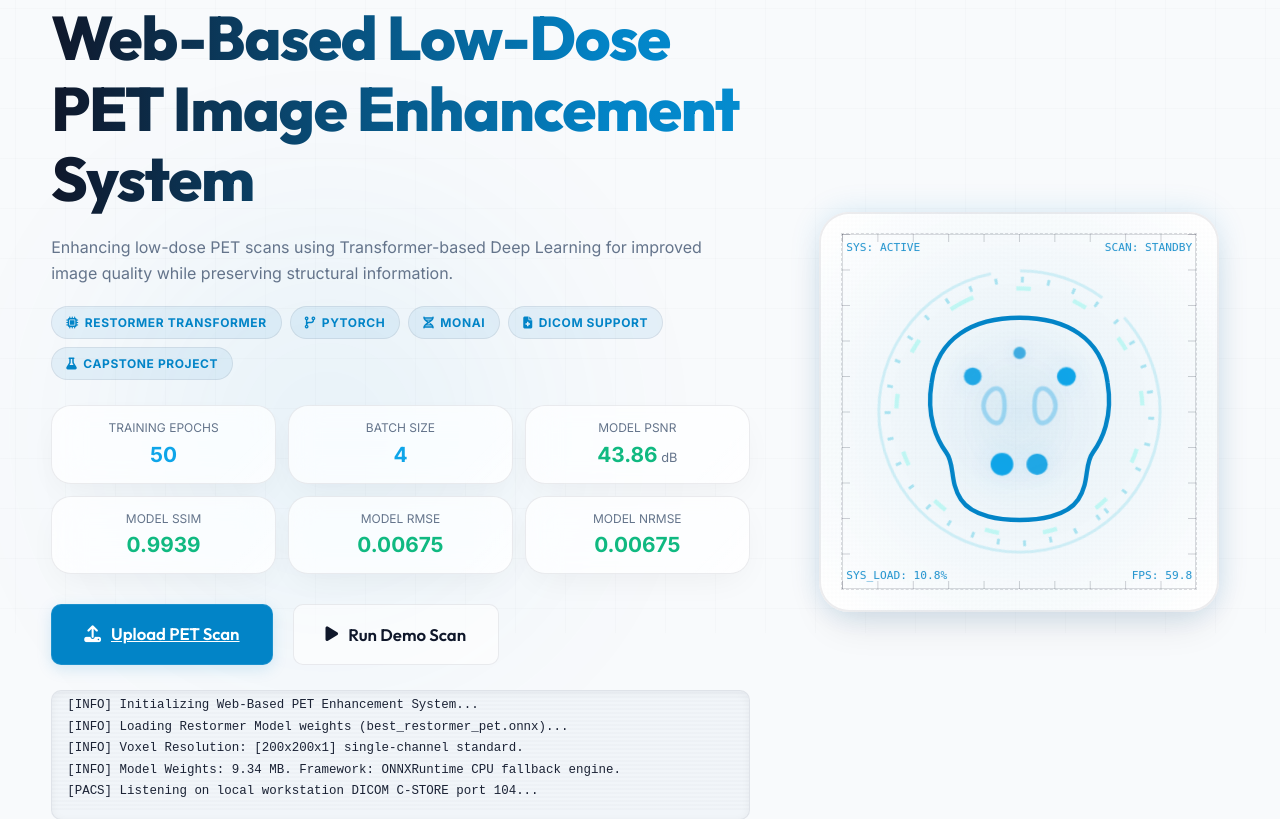
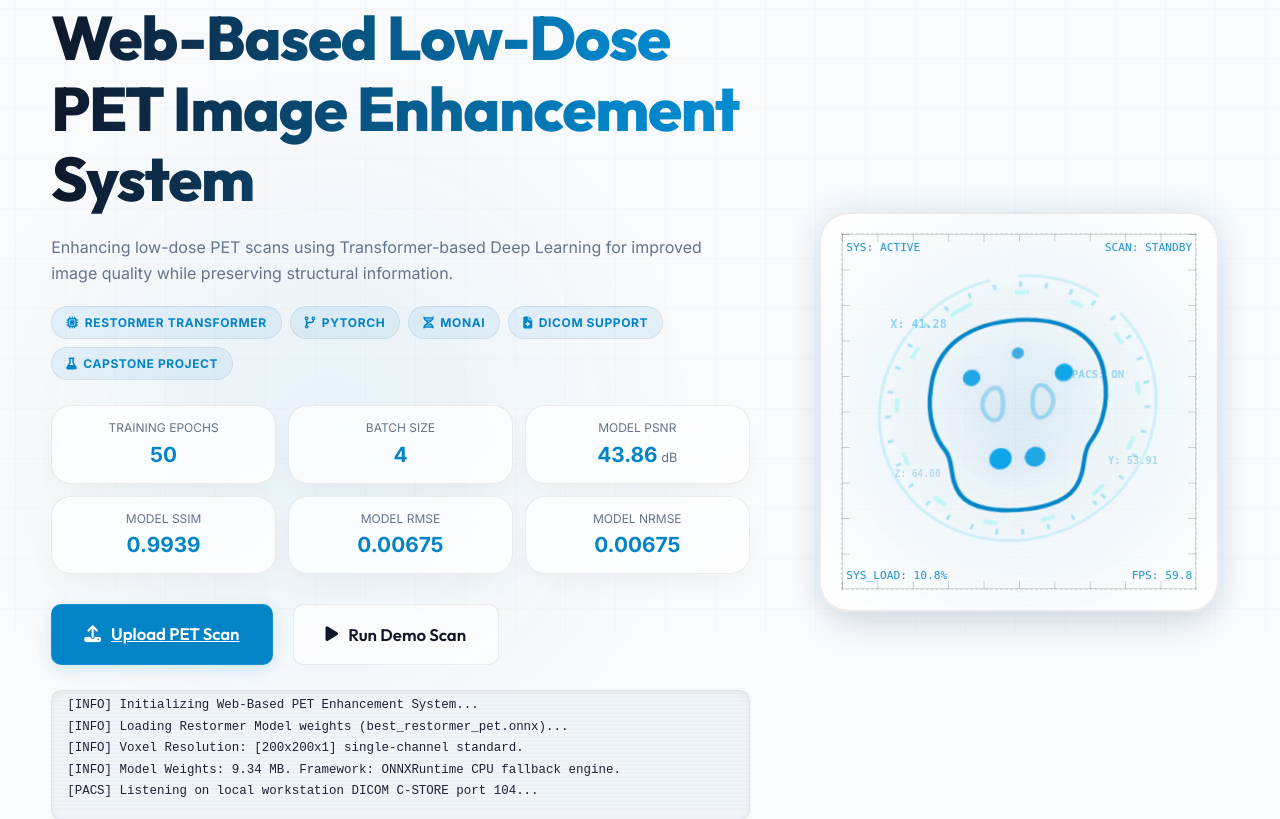
Before and after one commit to Karthik7661/LOW-DOSE-PET-ENHANCEMENT, a Flask app: page / in a window 1280 px wide. Shown: the part 167-986 px from the top of the page. Run offline with Flask 3, Linux system fonts and the light colour scheme; parts of the project's set-up code (start-up, migrations or seed data) failed here and were passed over.

Commit message:
Fix dynamic metric colors on theme toggle, add 3D card tilt interactions, and add floating 3D coordinate particles

```diff
--- a/static/css/styles.css
+++ b/static/css/styles.css
@@ -328,6 +328,22 @@ h1, h2, h3, h4 {
     background-position: -200% 0;
 }
 
+/* 3D Card Hover Tilt Utilities */
+.tilt-3d {
+    transform-style: preserve-3d;
+    perspective: 1000px;
+    transition: transform 0.3s cubic-bezier(0.16, 1, 0.3, 1), box-shadow 0.3s ease;
+}
+
+.tilt-3d * {
+    transform-style: preserve-3d;
+}
+
+.tilt-3d-child {
+    transform: translateZ(30px);
+    transition: transform 0.3s cubic-bezier(0.16, 1, 0.3, 1);
+}
+
 /* Futuristic Glowing Buttons */
 .btn {
     display: inline-flex;
@@ -538,6 +554,7 @@ h1, h2, h3, h4 {
     justify-content: center;
     overflow: hidden;
     position: relative;
+    transform-style: preserve-3d;
     box-shadow:
         0 20px 40px -12px rgba(15, 23, 42, 0.12),
         0 0 30px var(--glow-primary);
@@ -606,6 +623,59 @@ h1, h2, h3, h4 {
 .ruler-l { left: 0; border-left: 1px solid rgba(15, 23, 42, 0.15); }
 .ruler-r { right: 0; border-right: 1px solid rgba(15, 23, 42, 0.15); }
 
+/* 3D Holographic Perspective Floor Grid inside scanner */
+.visual-card::after {
+    content: "";
+    position: absolute;
+    bottom: -10px;
+    left: -10%;
+    width: 120%;
+    height: 120px;
+    background-image:
+        linear-gradient(rgba(15, 23, 42, 0.03) 1px, transparent 1px),
+        linear-gradient(90deg, rgba(15, 23, 42, 0.03) 1px, transparent 1px);
+    background-size: 24px 24px;
+    transform: perspective(120px) rotateX(80deg);
+    transform-origin: bottom center;
+    opacity: 0.85;
+    pointer-events: none;
+    z-index: 1;
+}
+
+/* Floating 3D Telemetry Coordinates Particles */
+.floating-particle {
+    position: absolute;
+    font-family: monospace;
+    font-size: 0.65rem;
+    font-weight: 700;
+    color: var(--color-primary);
+    opacity: 0.25;
+    pointer-events: none;
+    z-index: 3;
+    animation: drift3D 12s infinite linear alternate;
+}
+
+.p-1 { top: 30%; left: 15%; animation-delay: 0s; }
+.p-2 { top: 60%; right: 15%; animation-delay: -3s; }
+.p-3 { bottom: 35%; left: 20%; animation-delay: -6s; }
+.p-4 { top: 40%; right: 25%; animation-delay: -9s; }
+
+@keyframes drift3D {
+    0% {
+        transform: translate3d(0, 0, 0) scale(1);
+        opacity: 0.15;
+    }
+    50% {
+        transform: translate3d(15px, -20px, 30px) scale(1.15);
+        opacity: 0.45;
+        color: var(--color-secondary);
+    }
+    100% {
+        transform: translate3d(-10px, 15px, -20px) scale(0.9);
+        opacity: 0.2;
+    }
+}
+
 /* Brain SVG container adjustments */
 .brain-svg-container {
     width: 74%;
@@ -614,6 +684,8 @@ h1, h2, h3, h4 {
     display: flex;
     align-items: center;
     justify-content: center;
+    transform: rotateX(20deg) rotateY(-10deg) translateZ(10px);
+    transform-style: preserve-3d;
 }
 
 .brain-svg {
--- a/static/js/main.js
+++ b/static/js/main.js
@@ -896,4 +896,45 @@ document.addEventListener('DOMContentLoaded', () => {
             }
         });
     }
+
+    // 6. Generic Interactive 3D Card Hover Tilt Controller
+    const tiltCards = document.querySelectorAll('.tilt-3d');
+    tiltCards.forEach(card => {
+        card.addEventListener('mousemove', (e) => {
+            const rect = card.getBoundingClientRect();
+            const x = e.clientX - rect.left - rect.width / 2;
+            const y = e.clientY - rect.top - rect.height / 2;
+
+            // Proportional 3D rotation angles
+            const rotateX = -(y / rect.height) * 15;
+            const rotateY = (x / rect.width) * 15;
+
+            card.style.transform = `rotateX(${rotateX}deg) rotateY(${rotateY}deg)`;
+
+            // Pop out children in 3D space
+            const child = card.querySelector('.tilt-3d-child');
+            if (child) {
+                child.style.transform = 'translateZ(25px) scale(1.05)';
+            }
+        });
+
+        card.addEventListener('mouseleave', () => {
+            card.style.transform = 'rotateX(0deg) rotateY(0deg)';
+            card.style.transition = 'transform 0.4s ease';
+
+            const child = card.querySelector('.tilt-3d-child');
+            if (child) {
+                child.style.transform = 'translateZ(0px) scale(1)';
+                child.style.transition = 'transform 0.4s ease';
+            }
+        });
+
+        card.addEventListener('mouseenter', () => {
+            card.style.transition = 'none';
+            const child = card.querySelector('.tilt-3d-child');
+            if (child) {
+                child.style.transition = 'none';
+            }
+        });
+    });
 });
--- a/templates/index.html
+++ b/templates/index.html
@@ -63,29 +63,29 @@
 
                 <!-- Animated Statistics Cards -->
                 <div class="hero-stats-grid" style="display: grid; grid-template-columns: repeat(3, 1fr); gap: 12px; margin-bottom: 30px;">
-                    <div class="glass-card" style="padding: 12px; text-align: center;">
+                    <div class="glass-card tilt-3d" style="padding: 12px; text-align: center;">
                         <span style="font-size: 0.75rem; color: var(--color-text-muted); display: block; text-transform: uppercase;">Training Epochs</span>
-                        <strong style="font-size: 1.3rem; color: var(--color-secondary);" class="hero-stat-val" data-val="50" data-decimals="0">0</strong>
+                        <strong style="font-size: 1.3rem; color: var(--color-primary);" class="hero-stat-val tilt-3d-child" data-val="50" data-decimals="0">0</strong>
                     </div>
-                    <div class="glass-card" style="padding: 12px; text-align: center;">
+                    <div class="glass-card tilt-3d" style="padding: 12px; text-align: center;">
                         <span style="font-size: 0.75rem; color: var(--color-text-muted); display: block; text-transform: uppercase;">Batch Size</span>
-                        <strong style="font-size: 1.3rem; color: var(--color-secondary);" class="hero-stat-val" data-val="4" data-decimals="0">0</strong>
+                        <strong style="font-size: 1.3rem; color: var(--color-primary);" class="hero-stat-val tilt-3d-child" data-val="4" data-decimals="0">0</strong>
                     </div>
-                    <div class="glass-card" style="padding: 12px; text-align: center;">
+                    <div class="glass-card tilt-3d" style="padding: 12px; text-align: center;">
                         <span style="font-size: 0.75rem; color: var(--color-text-muted); display: block; text-transform: uppercase;">Model PSNR</span>
-                        <strong style="font-size: 1.3rem; color: var(--color-success);" class="hero-stat-val" data-val="43.86" data-decimals="2">0</strong><span style="font-size: 0.8rem; color: var(--color-text-muted);"> dB</span>
+                        <strong style="font-size: 1.3rem; color: var(--color-primary);" class="hero-stat-val tilt-3d-child" data-val="43.86" data-decimals="2">0</strong><span style="font-size: 0.8rem; color: var(--color-text-muted);"> dB</span>
                     </div>
-                    <div class="glass-card" style="padding: 12px; text-align: center;">
+                    <div class="glass-card tilt-3d" style="padding: 12px; text-align: center;">
                         <span style="font-size: 0.75rem; color: var(--color-text-muted); display: block; text-transform: uppercase;">Model SSIM</span>
-                        <strong style="font-size: 1.3rem; color: var(--color-success);" class="hero-stat-val" data-val="0.9939" data-decimals="4">0</strong>
+                        <strong style="font-size: 1.3rem; color: var(--color-primary);" class="hero-stat-val tilt-3d-child" data-val="0.9939" data-decimals="4">0</strong>
                     </div>
-                    <div class="glass-card" style="padding: 12px; text-align: center;">
+                    <div class="glass-card tilt-3d" style="padding: 12px; text-align: center;">
                         <span style="font-size: 0.75rem; color: var(--color-text-muted); display: block; text-transform: uppercase;">Model RMSE</span>
-                        <strong style="font-size: 1.3rem; color: var(--color-success);" class="hero-stat-val" data-val="0.00675" data-decimals="5">0</strong>
+                        <strong style="font-size: 1.3rem; color: var(--color-primary);" class="hero-stat-val tilt-3d-child" data-val="0.00675" data-decimals="5">0</strong>
                     </div>
-                    <div class="glass-card" style="padding: 12px; text-align: center;">
+                    <div class="glass-card tilt-3d" style="padding: 12px; text-align: center;">
                         <span style="font-size: 0.75rem; color: var(--color-text-muted); display: block; text-transform: uppercase;">Model NRMSE</span>
-                        <strong style="font-size: 1.3rem; color: var(--color-success);" class="hero-stat-val" data-val="0.00675" data-decimals="5">0</strong>
+                        <strong style="font-size: 1.3rem; color: var(--color-primary);" class="hero-stat-val tilt-3d-child" data-val="0.00675" data-decimals="5">0</strong>
                     </div>
                 </div>
 
@@ -106,6 +106,12 @@
                         <div class="hud-telem hud-telem-2" id="hudTelem2">SCAN: STANDBY</div>
                         <div class="hud-telem hud-telem-3" id="hudTelem3">LOAD: 14%</div>
                         <div class="hud-telem hud-telem-4" id="hudTelem4">FPS: 59.9</div>
+
+                        <!-- Floating 3D Telemetry Coordinates Particles -->
+                        <div class="floating-particle p-1">X: 41.28</div>
+                        <div class="floating-particle p-2">Y: 53.91</div>
+                        <div class="floating-particle p-3">Z: 64.00</div>
+                        <div class="floating-particle p-4">PACS: ON</div>
 
                         <!-- PACS Precision Scope Rulers -->
                         <div class="precision-scope-box">
@@ -219,7 +225,7 @@
                         <div class="panel-header">
                             <span class="panel-tag"><i class="fa-solid fa-radiation"></i> Low-Dose Input</span>
                         </div>
-                        <div class="upload-dropzone" id="uploadDropzone">
+                        <div class="upload-dropzone tilt-3d" id="uploadDropzone">
                             <input type="file" id="fileInput" accept=".dcm,.png,.jpg,.jpeg" style="display: none;">
                             <div class="dropzone-prompt" id="dropzonePrompt">
                                 <i class="fa-solid fa-cloud-arrow-up dropzone-icon"></i>
@@ -276,7 +282,7 @@
                         <div class="panel-header">
                             <span class="panel-tag tag-success"><i class="fa-solid fa-heart-pulse"></i> Enhanced Output</span>
                         </div>
-                        <div class="output-display" id="outputDisplay">
+                        <div class="output-display tilt-3d" id="outputDisplay">
                             <div class="output-placeholder" id="outputPlaceholder">
                                 <i class="fa-solid fa-shield-halved placeholder-icon"></i>
                                 <h3>AI Reconstruction</h3>
@@ -646,63 +652,63 @@
 
             <!-- Flowchart Timeline (7 steps) -->
             <div style="display: flex; justify-content: space-between; align-items: center; flex-wrap: wrap; gap: 15px; margin-top: 40px; padding: 20px 0;">
-                <div class="glass-card" style="flex: 1; min-width: 130px; padding: 15px; text-align: center; border-color: var(--color-card-border);">
+                <div class="glass-card tilt-3d" style="flex: 1; min-width: 130px; padding: 15px; text-align: center; border-color: var(--color-card-border);">
                     <i class="fa-solid fa-database" style="font-size: 1.5rem; color: var(--color-secondary); margin-bottom: 8px;"></i>
-                    <h4 style="font-size: 0.85rem; margin-bottom: 4px;">1. Dataset</h4>
+                    <h4 style="font-size: 0.85rem; margin-bottom: 4px;" class="tilt-3d-child">1. Dataset</h4>
                     <p style="font-size: 0.7rem; color: var(--color-text-muted);">Lung Cancer PET Slices</p>
                 </div>
                 <svg class="timeline-pulse-arrow" width="30" height="20" viewBox="0 0 30 20" style="display:inline-block; overflow:visible;">
                     <path d="M 0,10 L 25,10" fill="none" stroke="var(--color-primary)" stroke-width="2.5" class="timeline-pulse-path" />
                     <polygon points="20,6 28,10 20,14" fill="var(--color-primary)" />
                 </svg>
-                <div class="glass-card" style="flex: 1; min-width: 130px; padding: 15px; text-align: center;">
+                <div class="glass-card tilt-3d" style="flex: 1; min-width: 130px; padding: 15px; text-align: center;">
                     <i class="fa-solid fa-toolbox" style="font-size: 1.5rem; color: var(--color-secondary); margin-bottom: 8px;"></i>
-                    <h4 style="font-size: 0.85rem; margin-bottom: 4px;">2. Preprocessing</h4>
+                    <h4 style="font-size: 0.85rem; margin-bottom: 4px;" class="tilt-3d-child">2. Preprocessing</h4>
                     <p style="font-size: 0.7rem; color: var(--color-text-muted);">Load DICOM & Normalize</p>
                 </div>
                 <svg class="timeline-pulse-arrow" width="30" height="20" viewBox="0 0 30 20" style="display:inline-block; overflow:visible;">
                     <path d="M 0,10 L 25,10" fill="none" stroke="var(--color-primary)" stroke-width="2.5" class="timeline-pulse-path" />
                     <polygon points="20,6 28,10 20,14" fill="var(--color-primary)" />
                 </svg>
-                <div class="glass-card" style="flex: 1; min-width: 130px; padding: 15px; text-align: center;">
+                <div class="glass-card tilt-3d" style="flex: 1; min-width: 130px; padding: 15px; text-align: center;">
                     <i class="fa-solid fa-wave-square" style="font-size: 1.5rem; color: var(--color-secondary); margin-bottom: 8px;"></i>
-                    <h4 style="font-size: 0.85rem; margin-bottom: 4px;">3. Noise Sim</h4>
+                    <h4 style="font-size: 0.85rem; margin-bottom: 4px;" class="tilt-3d-child">3. Noise Sim</h4>
                     <p style="font-size: 0.7rem; color: var(--color-text-muted);">Poisson Simulation</p>
                 </div>
                 <svg class="timeline-pulse-arrow" width="30" height="20" viewBox="0 0 30 20" style="display:inline-block; overflow:visible;">
                     <path d="M 0,10 L 25,10" fill="none" stroke="var(--color-primary)" stroke-width="2.5" class="timeline-pulse-path" />
                     <polygon points="20,6 28,10 20,14" fill="var(--color-primary)" />
                 </svg>
-                <div class="glass-card" style="flex: 1; min-width: 130px; padding: 15px; text-align: center;">
+                <div class="glass-card tilt-3d" style="flex: 1; min-width: 130px; padding: 15px; text-align: center;">
                     <i class="fa-solid fa-laptop-medical" style="font-size: 1.5rem; color: var(--color-secondary); margin-bottom: 8px;"></i>
-                    <h4 style="font-size: 0.85rem; margin-bottom: 4px;">4. MONAI</h4>
+                    <h4 style="font-size: 0.85rem; margin-bottom: 4px;" class="tilt-3d-child">4. MONAI</h4>
                     <p style="font-size: 0.7rem; color: var(--color-text-muted);">Scale & Type transforms</p>
                 </div>
                 <svg class="timeline-pulse-arrow" width="30" height="20" viewBox="0 0 30 20" style="display:inline-block; overflow:visible;">
                     <path d="M 0,10 L 25,10" fill="none" stroke="var(--color-primary)" stroke-width="2.5" class="timeline-pulse-path" />
                     <polygon points="20,6 28,10 20,14" fill="var(--color-primary)" />
                 </svg>
-                <div class="glass-card" style="flex: 1; min-width: 130px; padding: 15px; text-align: center;">
+                <div class="glass-card tilt-3d" style="flex: 1; min-width: 130px; padding: 15px; text-align: center;">
                     <i class="fa-solid fa-brain" style="font-size: 1.5rem; color: var(--color-secondary); margin-bottom: 8px;"></i>
-                    <h4 style="font-size: 0.85rem; margin-bottom: 4px;">5. Restormer</h4>
+                    <h4 style="font-size: 0.85rem; margin-bottom: 4px;" class="tilt-3d-child">5. Restormer</h4>
                     <p style="font-size: 0.7rem; color: var(--color-text-muted);">Denoising network run</p>
                 </div>
                 <svg class="timeline-pulse-arrow" width="30" height="20" viewBox="0 0 30 20" style="display:inline-block; overflow:visible;">
                     <path d="M 0,10 L 25,10" fill="none" stroke="var(--color-primary)" stroke-width="2.5" class="timeline-pulse-path" />
                     <polygon points="20,6 28,10 20,14" fill="var(--color-primary)" />
                 </svg>
-                <div class="glass-card" style="flex: 1; min-width: 130px; padding: 15px; text-align: center;">
+                <div class="glass-card tilt-3d" style="flex: 1; min-width: 130px; padding: 15px; text-align: center;">
                     <i class="fa-solid fa-circle-check" style="font-size: 1.5rem; color: var(--color-secondary); margin-bottom: 8px;"></i>
-                    <h4 style="font-size: 0.85rem; margin-bottom: 4px;">6. Enhancement</h4>
+                    <h4 style="font-size: 0.85rem; margin-bottom: 4px;" class="tilt-3d-child">6. Enhancement</h4>
                     <p style="font-size: 0.7rem; color: var(--color-text-muted);">High-dose restoration</p>
                 </div>
                 <svg class="timeline-pulse-arrow" width="30" height="20" viewBox="0 0 30 20" style="display:inline-block; overflow:visible;">
                     <path d="M 0,10 L 25,10" fill="none" stroke="var(--color-primary)" stroke-width="2.5" class="timeline-pulse-path" />
                     <polygon points="20,6 28,10 20,14" fill="var(--color-primary)" />
                 </svg>
-                <div class="glass-card" style="flex: 1; min-width: 130px; padding: 15px; text-align: center; border-color: var(--color-card-border);">
+                <div class="glass-card tilt-3d" style="flex: 1; min-width: 130px; padding: 15px; text-align: center; border-color: var(--color-card-border);">
                     <i class="fa-solid fa-square-poll-vertical" style="font-size: 1.5rem; color: var(--color-success); margin-bottom: 8px;"></i>
-                    <h4 style="font-size: 0.85rem; margin-bottom: 4px;">7. Evaluation</h4>
+                    <h4 style="font-size: 0.85rem; margin-bottom: 4px;" class="tilt-3d-child">7. Evaluation</h4>
                     <p style="font-size: 0.7rem; color: var(--color-text-muted);">PSNR & SSIM metrics</p>
                 </div>
             </div>
```
